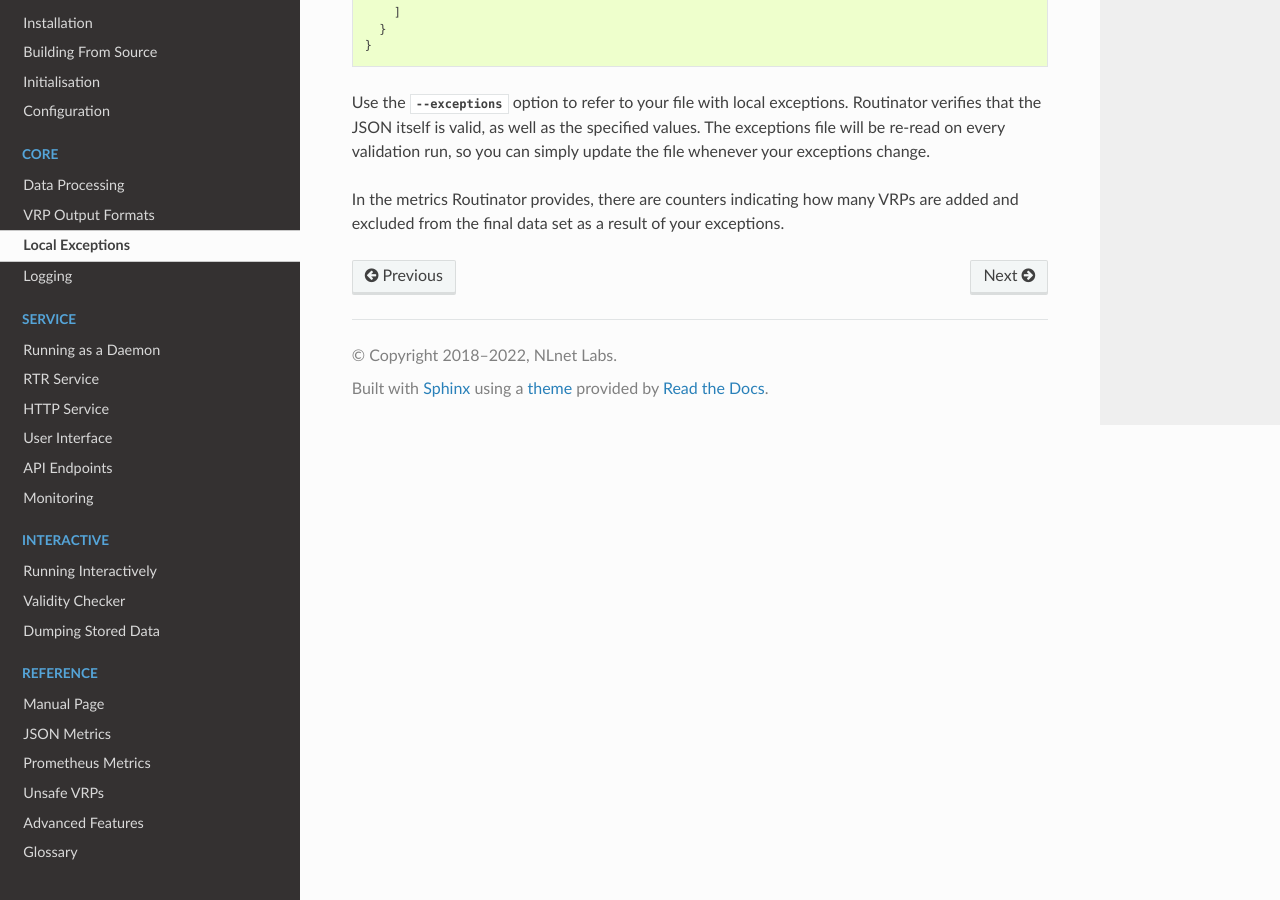
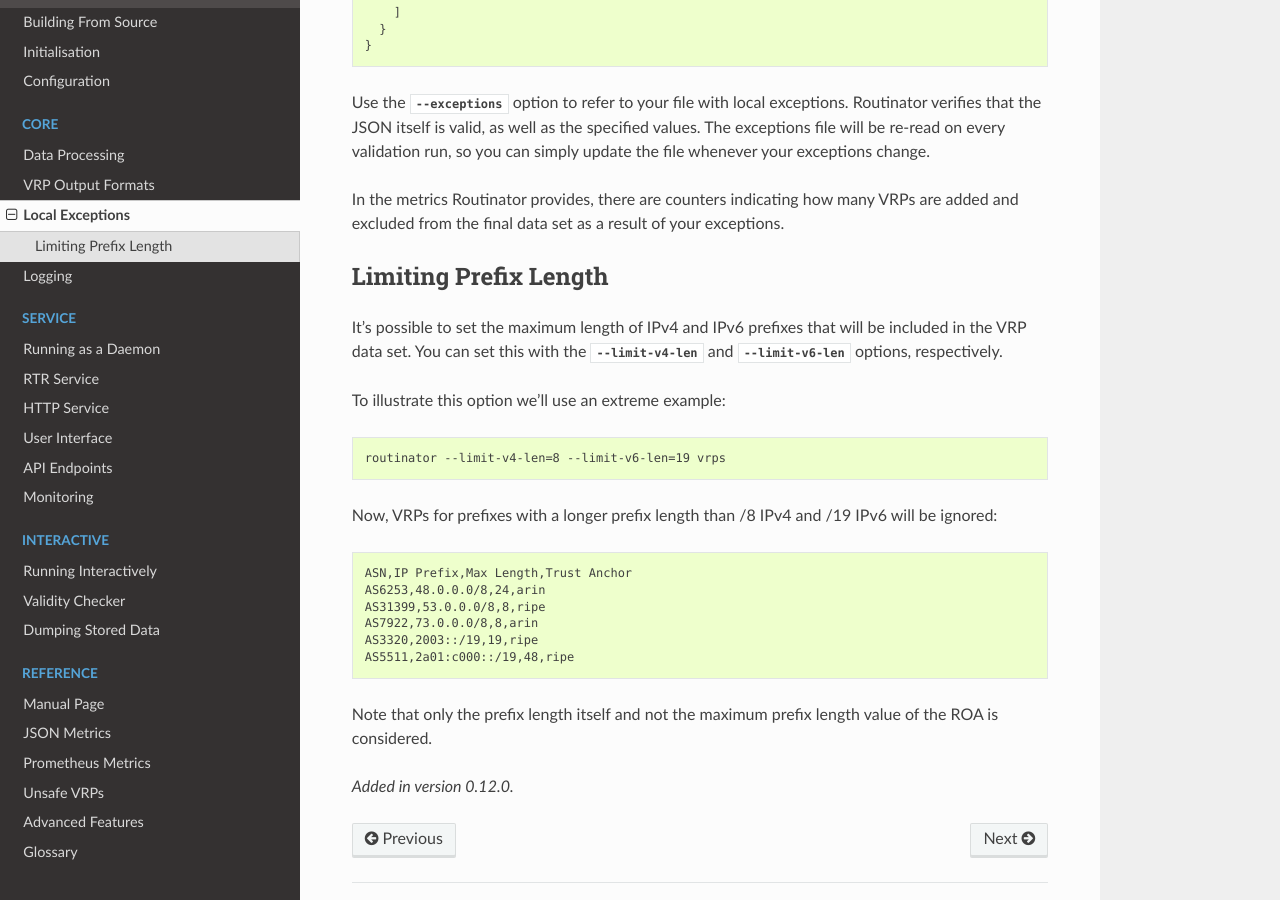
Before and after one commit to NLnetLabs/routinator, a Sphinx documentation site: the page built from doc/manual/source/local-exceptions.rst, in a window 1280 px wide and 900 px high, scrolled down 1257 px. Built offline with Sphinx 7.4.7 and the Read the Docs theme 2.0.0, drawn with Linux system fonts in a browser that asks for light colours.

Commit message:
Document `--limit-v4-len` and `--limit-v6-len`

```diff
--- a/doc/manual/source/local-exceptions.rst
+++ b/doc/manual/source/local-exceptions.rst
@@ -75,3 +75,33 @@ run, so you can simply update the file whenever your exceptions change.
 In the metrics Routinator provides, there are counters indicating how many
 VRPs are added and excluded from the final data set as a result of your
 exceptions.
+
+Limiting Prefix Length
+----------------------
+
+It's possible to set the maximum length of IPv4 and IPv6 prefixes that will
+be included in the VRP data set. You can set this with the
+:option:`--limit-v4-len` and :option:`--limit-v6-len` options, respectively.
+
+To illustrate this option we'll use an extreme example:
+
+.. code-block:: text
+
+    routinator --limit-v4-len=8 --limit-v6-len=19 vrps
+
+Now, VRPs for prefixes with a longer prefix length than /8 IPv4 and /19 IPv6
+will be ignored:
+
+.. code-block:: text
+
+    ASN,IP Prefix,Max Length,Trust Anchor
+    AS6253,48.0.0.0/8,24,arin
+    AS31399,53.0.0.0/8,8,ripe
+    AS7922,73.0.0.0/8,8,arin
+    AS3320,2003::/19,19,ripe
+    AS5511,2a01:c000::/19,48,ripe
+
+Note that only the prefix length itself and not the maximum prefix length
+value of the ROA is considered.
+
+.. versionadded:: 0.12.0
```
